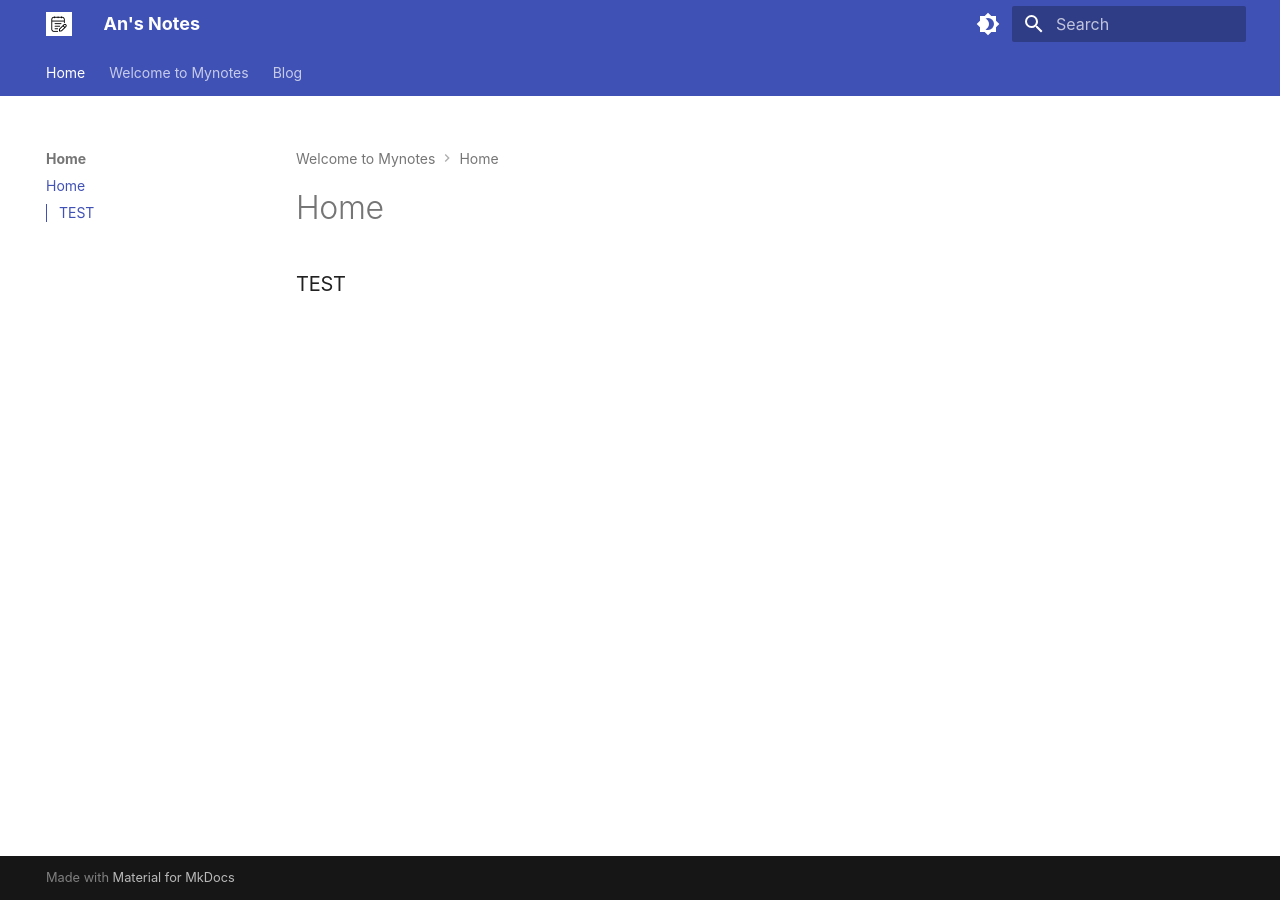
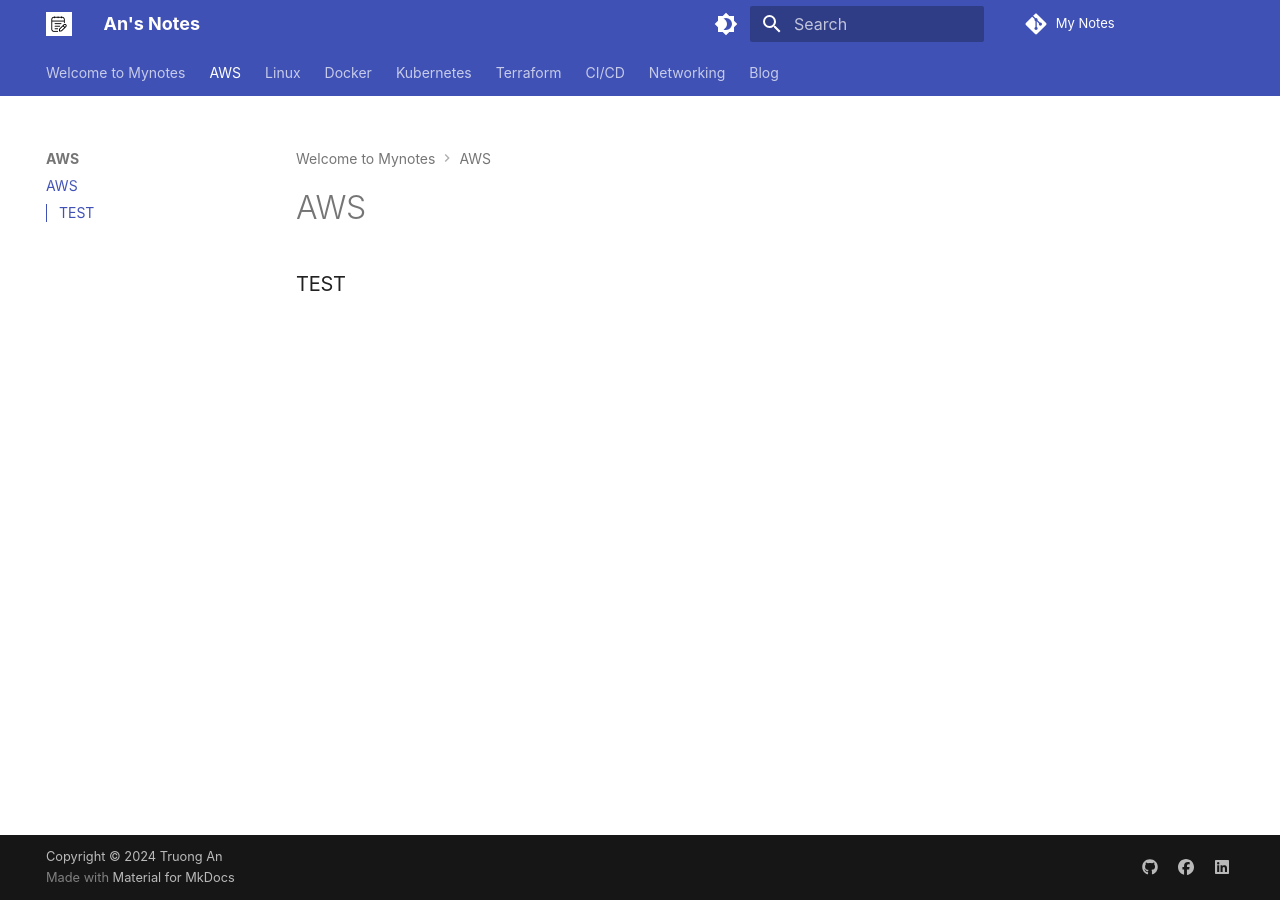
Before and after one commit to lovetruongan/My-Notes, an MkDocs documentation site: the page built from docs/AWS/AWS.md, in a window 1280 px wide. Built offline with MkDocs 1.6.1 and Material for MkDocs 9.7.7, drawn with Linux system fonts in a browser that asks for light colours; some web fonts are replaced; comment, search, counter and statistics services are not loaded; some of the changed lines change nothing that is shown.

Commit message:
add category

```diff
--- a/mkdocs.yml
+++ b/mkdocs.yml
@@ -1,4 +1,11 @@
 site_name: An's Notes
+homepage: https://shareli.me
+site_description: A collection of notes and thoughts on various topics.
+site_author: Truong An
+site_url: https://shareli.me
+repo_url: https://github.com/lovetruongan/My-Notes
+repo_name: My Notes
+copyright: Copyright &copy; 2024 Truong An
 theme:
   name: material
   logo: /assets/logo.png
@@ -26,41 +33,32 @@ theme:
       toggle:
         icon: material/brightness-5
         name: Switch to light mode
-      primary: light-blue
+      primary: black
       accent: lime
   font:
     text: 'sans-serif'
     code: 'roboto-mono'
-  extra:
-    analytics:
-    feedback:
-      title: Was this page helpful?
-      ratings:
-        - icon: material/thumb-up-outline
-          name: This page was helpful
-          data: 1
-          note: >-
-            Thanks for your feedback!
-        - icon: material/thumb-down-outline
-          name: This page could be improved
-          data: 0
-          note: >-
-            Thanks for your feedback! Help us improve this page by
-            using our <a href="..." target="_blank" rel="noopener">feedback form</a>.
-    homepage: https://shareli.me
-    consent:
-    title: Cookie consent
-    description: >-
-      We use cookies to recognize your repeated visits and preferences, as well
-      as to measure the effectiveness of our documentation and whether users
-      find what they're searching for. With your consent, you're helping us to
-      make our documentation better.
+#Page tree
 nav:
-  - Home:
-    - home/home.md
   - index.md
+  - AWS:
+    - AWS/AWS.md
+  - Linux:
+    - Linux/Linux.md
+  - Docker:
+    - Docker/Docker.md
+  - Kubernetes:
+    - Kubernetes/Kubernetes.md
+  - Terraform:
+    - Terraform/Terraform.md
+  - CI/CD:
+    - CI-CD/CI-CD.md
+  - Networking:
+    - Networking/Networking.md
   - Blog:
-    - blog/index.md
+      - blog/index.md
+#plugin
+
 plugins:
   - search
   - blog
@@ -71,3 +69,17 @@ plugins:
       categories:
         - categories
         - tags
+
+#additional
+extra:
+  social:
+    - name: GitHub
+      icon: fontawesome/brands/github
+      link: https://github.com/lovetruongan/
+    - name: Facebook
+      icon: fontawesome/brands/facebook
+      link: https://www.facebook.com/lovetruongan/
+    - name: linkedin
+      icon: fontawesome/brands/linkedin
+      link: https://www.linkedin.com/in/nguyễn-bùi-trường-an
+#Extensions
```
Also changed, not shown: docs/AWS/AWS.md (renamed from docs/home/home.md), docs/CICD/CI-CD.md (added), docs/Docker/Docker.md (added), docs/Kubernetes/Kubernetes.md (added), docs/Linux/Linux.md (added), docs/Networking/Networking.md (added), docs/Terraform/Terraform.md (added).
